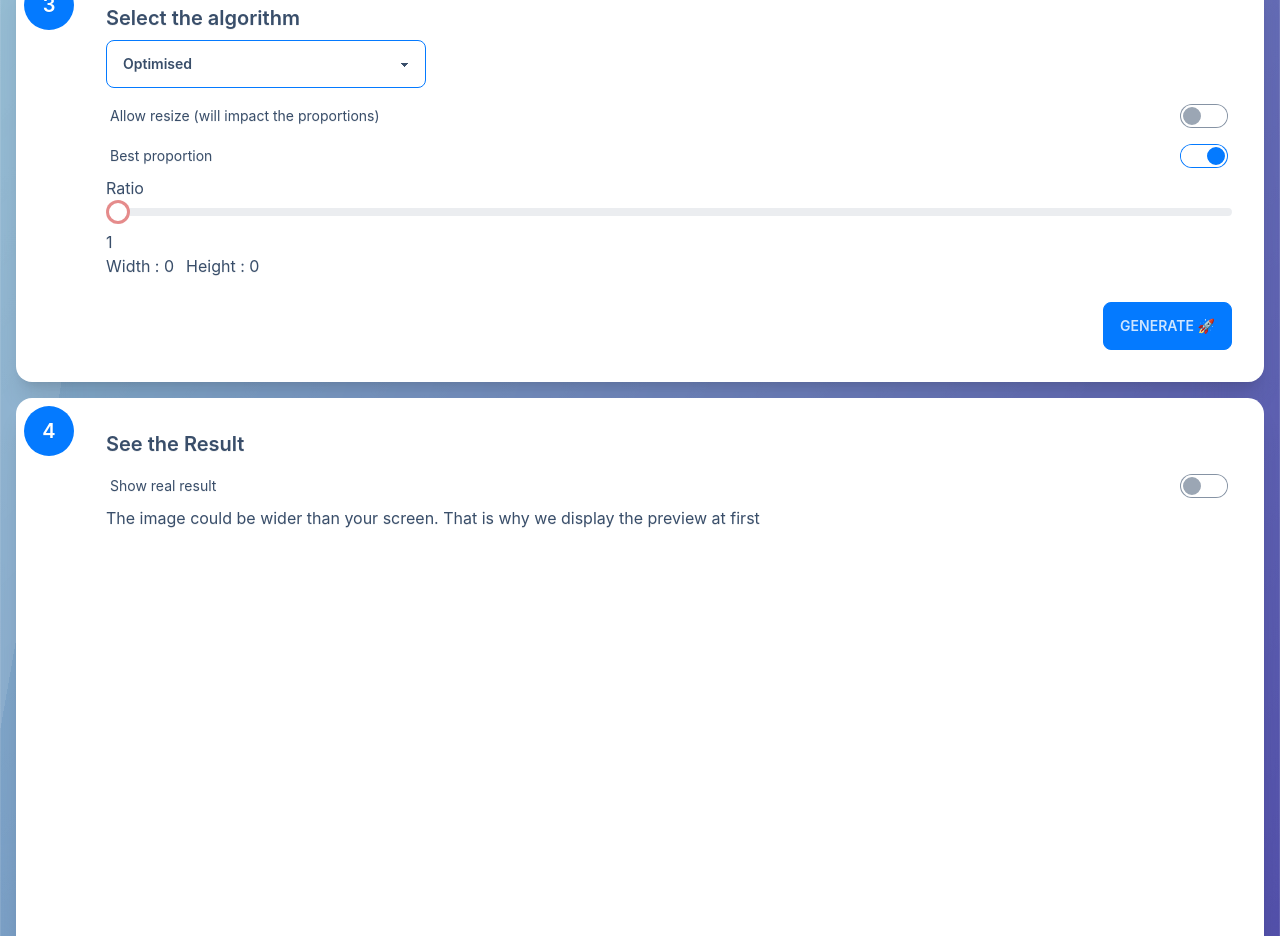
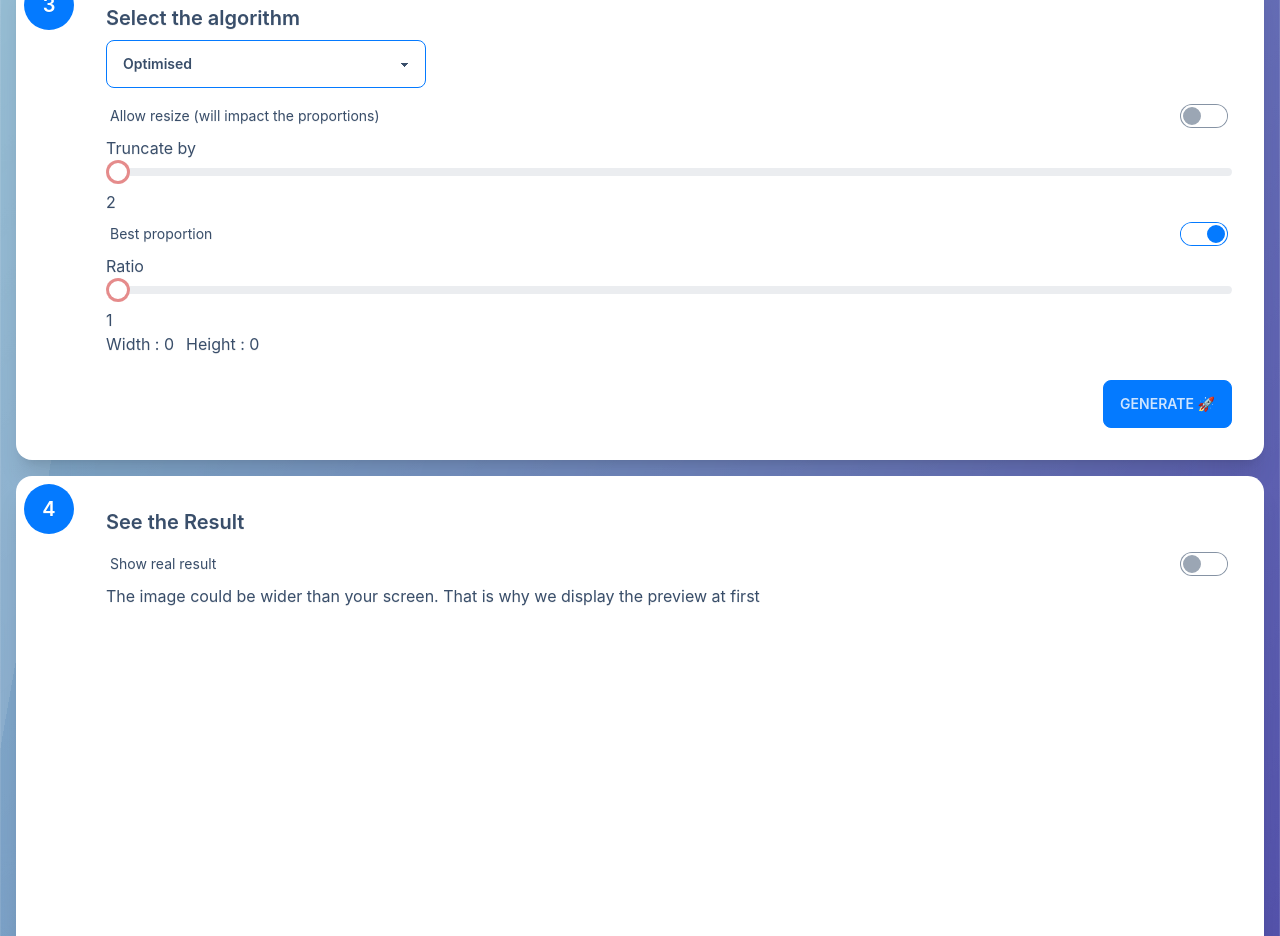
Before and after one commit to guillaume-gomez/images-in-image, a React (Create React App) app: page / in a window 1280 px wide. Shown: the part 2100-3036 px from the top of the page. Built offline with nearby package versions, Linux system fonts and the light colour scheme.

Commit message:
use truncate by

```diff
--- a/src/App.tsx
+++ b/src/App.tsx
@@ -60,7 +60,9 @@ function App() {
     ratio,
     setRatio,
     bestProportion,
-    setBestProportion
+    setBestProportion,
+    truncateBy,
+    setTruncateBy
   } = useImageSizes(32);
 
   useEffect(() => {
@@ -68,7 +70,7 @@ function App() {
     if(image) {
       computePossibleSize(image.width, image.height);
     }
-  }, [image, allowResize, bestProportion, ratio])
+  }, [image, allowResize, bestProportion, ratio, truncateBy])
 
   function moveTo(id: string) {
     const element = document.getElementById(id);
@@ -218,6 +220,19 @@ function App() {
                             value={allowResize}
                             toggle={() => setAllowResize(!allowResize)}
                           />
+                          <div>
+                            <label>Truncate by</label>
+                            <input
+                              disabled={!allowResize}
+                              type="range"
+                              min={2}
+                              max={10}
+                              value={truncateBy}
+                              onChange={(e) => setTruncateBy(parseInt(e.target.value))}
+                              className={`range ${allowResize ? "range-primary" : "range-error" }`}
+                              />
+                            <span>{truncateBy}</span>
+                          </div>
                           <Toggle
                             label="Best proportion"
                             value={bestProportion}
--- a/src/Hooks/useImageSizes.tsx
+++ b/src/Hooks/useImageSizes.tsx
@@ -7,6 +7,7 @@ function useImageSizes(dominantImageSize: number) {
   const [resizeRatio, setResizeRatio] = useState<number>(10);
   const [allowResize, setAllowResize] = useState<boolean>(false);
   const [bestProportion, setBestProportion] = useState<boolean>(true);
+  const [truncateBy, setTruncateBy] = useState<number>(2);
   const [ratio, setRatio] = useState<number>(1);
 
   function setPossibleSize(width: number, height: number) {
@@ -40,8 +41,8 @@ function useImageSizes(dominantImageSize: number) {
   function optimizedScale(imageWidth: number, imageHeight: number, allowResize: boolean) : [number, number] {
     const pgcdBetweenWidthAndHeight = pgcd(imageWidth, imageHeight);
     if(allowResize) {
-      const truncatedWidth = imageWidth + (imageWidth % resizeRatio);
-      const truncatedHeight = imageHeight + (imageHeight % resizeRatio);
+      const truncatedWidth = imageWidth + (imageWidth % truncateBy);
+      const truncatedHeight = imageHeight + (imageHeight % truncateBy);
         return optimizedScaleBasic(truncatedWidth, truncatedHeight, dominantImageSize, bestProportion);
     } else {
       return optimizedScaleBasic(imageWidth, imageHeight, dominantImageSize, bestProportion);
@@ -63,7 +64,9 @@ function useImageSizes(dominantImageSize: number) {
     ratio,
     setRatio,
     bestProportion,
-    setBestProportion
+    setBestProportion,
+    truncateBy,
+    setTruncateBy
   }
 }
 
```
